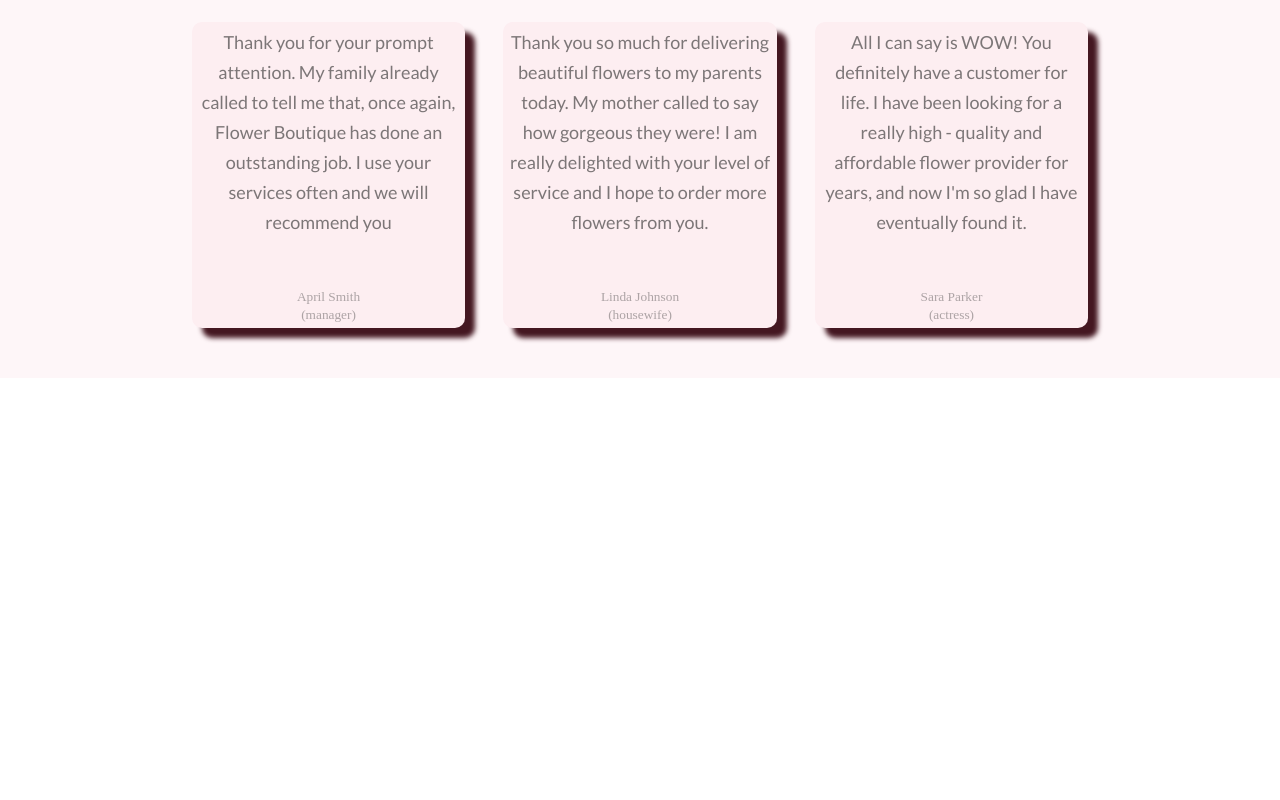
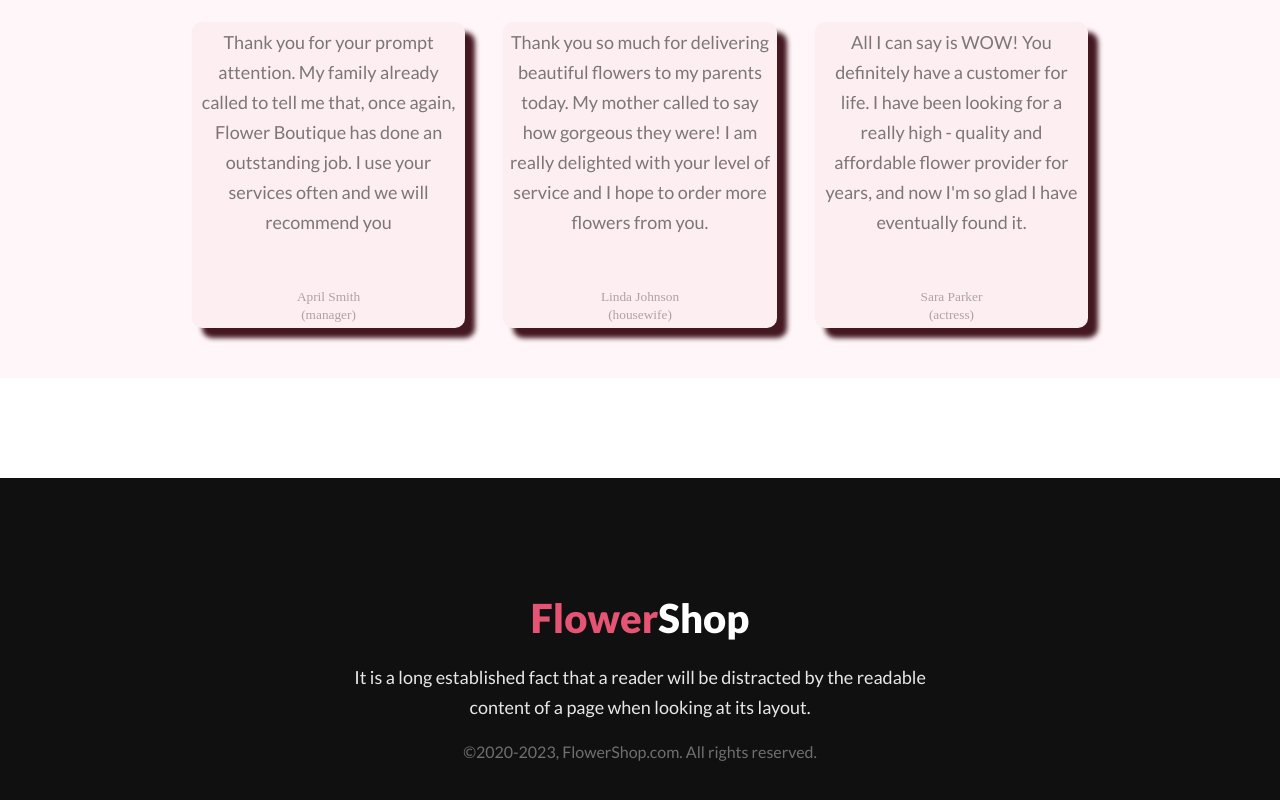
Before and after one commit to M-H-Maruf/flower-shop-website, a plain HTML site: page index.html in a window 1280 px wide. Shown: the part 3880-4680 px from the top of the page. Before the commit the page ends 4258 px from the top, so only its background shows below. Drawn offline with Linux system fonts and the light colour scheme.

Commit message:
footer added

```diff
--- a/index.html
+++ b/index.html
@@ -161,7 +161,9 @@
             <!-- testimonial start -->
             <section class="testimonials">
                 <h2 class="section-title">Testimonials</h2>
-                <p class="section-description testimonial-description">What our clients say</p>
+                <p class="section-description testimonial-description">
+                    What our clients say
+                </p>
                 <div class="testimonial-container">
                     <div class="testimonial">
                         <p class="section-description">
@@ -170,7 +172,7 @@
                             Boutique has done an outstanding job. I use your
                             services often and we will recommend you
                         </p>
-                        <small class="info">April Smith<br>(manager)</small>
+                        <small class="info">April Smith<br />(manager)</small>
                     </div>
                     <div class="testimonial">
                         <p class="section-description">
@@ -180,7 +182,9 @@
                             level of service and I hope to order more flowers
                             from you.
                         </p>
-                        <small class="info">Linda Johnson<br>(housewife)</small>
+                        <small class="info"
+                            >Linda Johnson<br />(housewife)</small
+                        >
                     </div>
                     <div class="testimonial">
                         <p class="section-description">
@@ -189,12 +193,24 @@
                             quality and affordable flower provider for years,
                             and now I'm so glad I have eventually found it.
                         </p>
-                        <small class="info">Sara Parker<br>(actress)</small>
+                        <small class="info">Sara Parker<br />(actress)</small>
                     </div>
                 </div>
             </section>
             <!-- testimonial end -->
         </main>
-        <footer></footer>
+        <footer>
+            <div class="footer">
+                <h2 class="section-title">Flower<span>Shop</span></h2>
+                <p class="section-description">
+                    It is a long established fact that a reader will be
+                    distracted by the readable<br />content of a page when
+                    looking at its layout.
+                </p>
+                <small
+                    >&copy2020-2023, FlowerShop.com. All rights reserved.
+                </small>
+            </div>
+        </footer>
     </body>
 </html>
--- a/styles/style.css
+++ b/styles/style.css
@@ -150,7 +150,7 @@
 .insta-card-container {
     display: flex;
     width: 70vw;
-margin: auto;
+    margin: auto;
     gap: 2vw;
 }
 .insta-card-container img {
@@ -158,7 +158,7 @@ margin: auto;
 }
 
 /* newsletter styles */
-.newsletter{
+.newsletter {
     margin: 150px auto;
     padding: 80px 0px;
     border-radius: 10px;
@@ -168,7 +168,7 @@ margin: auto;
     background-repeat: no-repeat;
     background-size: cover;
 }
-.newsletter .email{
+.newsletter .email {
     background-color: #fff;
     margin-right: 15px;
     border-radius: 8px;
@@ -180,30 +180,30 @@ margin: auto;
     width: 30vw;
     text-align: left;
 }
-.newsletter h2{
+.newsletter h2 {
     margin: 0px;
 }
 
 /* testimonial styles */
-.testimonials{
+.testimonials {
     background-color: rgba(229, 84, 115, 0.05);
 }
-.testimonials h2{
+.testimonials h2 {
     margin: 50px 0px 0px;
 }
-.testimonials p{
+.testimonials p {
     margin: 0px 0px 50px;
 }
-.testimonial-container{
+.testimonial-container {
     display: flex;
     width: 70vw;
     gap: 3vw;
-margin: auto;
+    margin: auto;
 }
-.testimonial-description{
+.testimonial-description {
     text-align: center;
 }
-.testimonial{
+.testimonial {
     width: 21vw;
     text-align: center;
     box-shadow: 10px 10px 5px #441721;
@@ -212,7 +212,35 @@ margin: auto;
     margin: 0px 0px 50px;
     border-radius: 10px;
 }
-.testimonial small{
+.testimonial small {
     text-align: left;
     color: #27272760;
 }
+
+/* footer styles */
+footer {
+    height: 50vh;
+    background-color: #111010;
+    margin-top: 100px;
+    text-align: center;
+    padding-top: auto;
+    display: flex;
+    justify-content: center;
+    align-items: center;
+}
+footer .section-title {
+    color: #e55473;
+}
+footer span {
+    color: white;
+}
+footer .section-description {
+    color: rgba(255, 255, 255, 0.9);
+    margin: 20px;
+}
+footer small {
+    color: rgba(255, 255, 255, 0.4);
+    font-family: Lato;
+    font-size: 16px;
+    font-weight: 400;
+}
```
